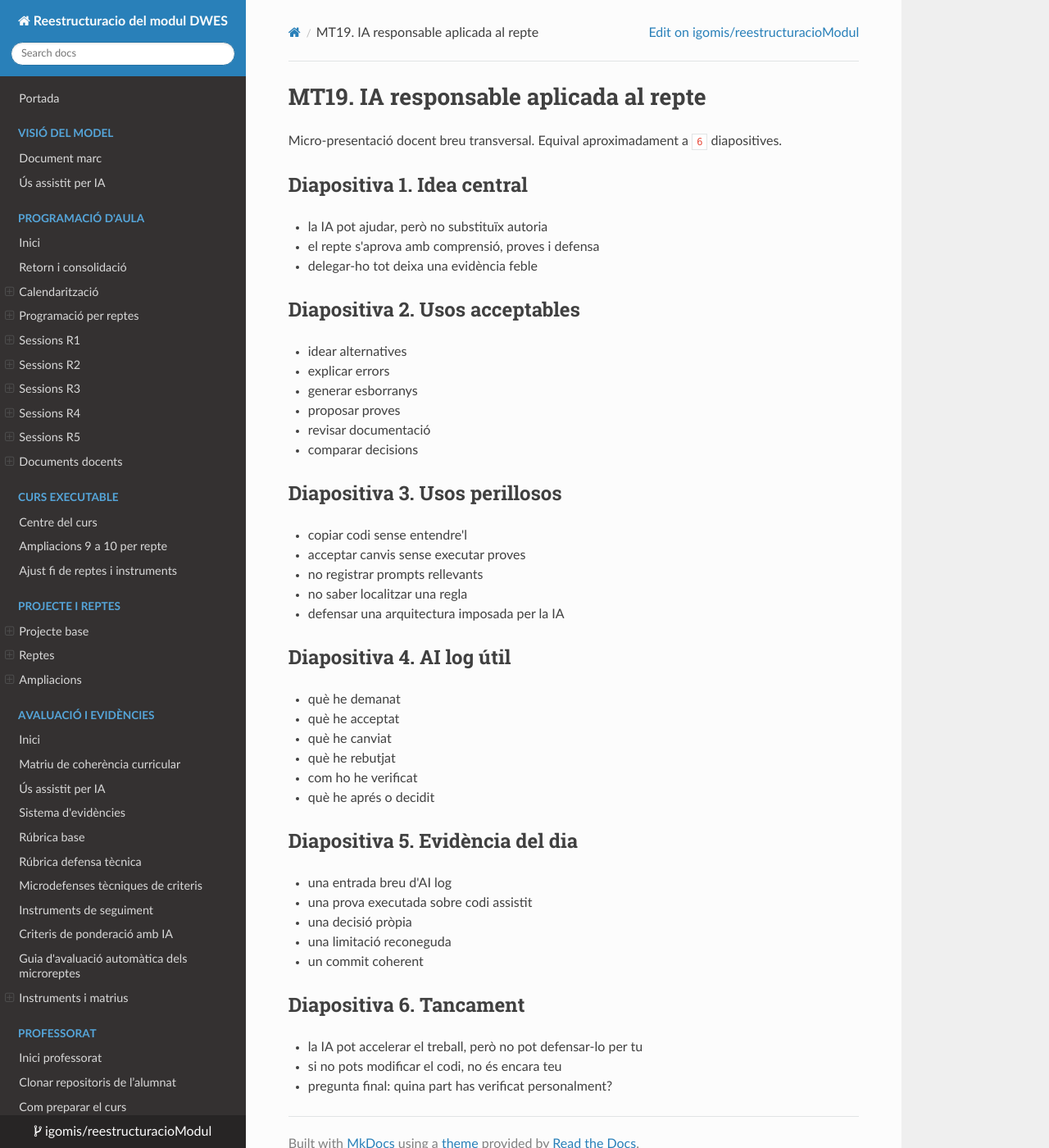
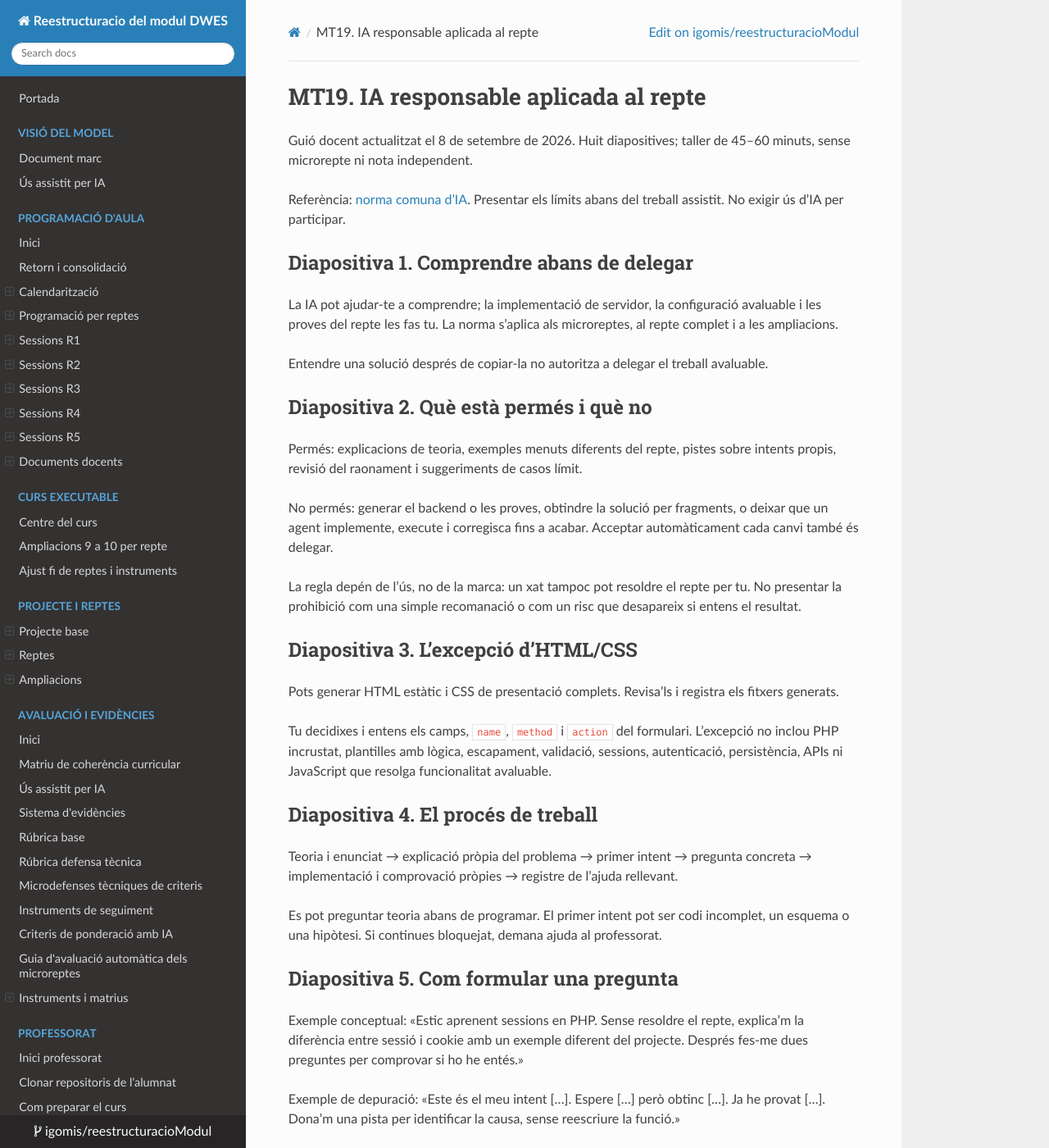
Before and after one commit to igomis/reestructuracioModul, an MkDocs documentation site: the page built from docs/07_presentacions/microtallers/mt19_ia_responsable_repte.md, in a window 1280 px wide and 1400 px high. Shown: the whole window at 82% size. Built offline with MkDocs 1.6.1, drawn with Linux system fonts in a browser that asks for light colours; nearby versions of some CDN libraries; some of the changed text lies outside the part shown.

Commit message:
docs: alinea MT19 amb els límits d’ús d’IA

```diff
--- a/docs/07_presentacions/microtallers/mt19_ia_responsable_repte.md
+++ b/docs/07_presentacions/microtallers/mt19_ia_responsable_repte.md
@@ -1,49 +1,68 @@
 # MT19. IA responsable aplicada al repte
 
-Micro-presentació docent breu transversal. Equival aproximadament a `6` diapositives.
+Guió docent actualitzat el 8 de setembre de 2026. Huit diapositives; taller de 45–60 minuts, sense microrepte ni nota independent.
 
-## Diapositiva 1. Idea central
+Referència: [norma comuna d’IA](../../us-ia-professorat-i-alumnat.md). Presentar els límits abans del treball assistit. No exigir ús d’IA per participar.
 
-- la IA pot ajudar, però no substituïx autoria
-- el repte s'aprova amb comprensió, proves i defensa
-- delegar-ho tot deixa una evidència feble
+## Diapositiva 1. Comprendre abans de delegar
 
-## Diapositiva 2. Usos acceptables
+La IA pot ajudar-te a comprendre; la implementació de servidor, la configuració avaluable i les proves del repte les fas tu. La norma s’aplica als microreptes, al repte complet i a les ampliacions.
 
-- idear alternatives
-- explicar errors
-- generar esborranys
-- proposar proves
-- revisar documentació
-- comparar decisions
+Entendre una solució després de copiar-la no autoritza a delegar el treball avaluable.
 
-## Diapositiva 3. Usos perillosos
+## Diapositiva 2. Què està permés i què no
 
-- copiar codi sense entendre'l
-- acceptar canvis sense executar proves
-- no registrar prompts rellevants
-- no saber localitzar una regla
-- defensar una arquitectura imposada per la IA
+Permés: explicacions de teoria, exemples menuts diferents del repte, pistes sobre intents propis, revisió del raonament i suggeriments de casos límit.
 
-## Diapositiva 4. AI log útil
+No permés: generar el backend o les proves, obtindre la solució per fragments, o deixar que un agent implemente, execute i corregisca fins a acabar. Acceptar automàticament cada canvi també és delegar.
 
-- què he demanat
-- què he acceptat
-- què he canviat
-- què he rebutjat
-- com ho he verificat
-- què he aprés o decidit
+La regla depén de l’ús, no de la marca: un xat tampoc pot resoldre el repte per tu. No presentar la prohibició com una simple recomanació o com un risc que desapareix si entens el resultat.
 
-## Diapositiva 5. Evidència del dia
+## Diapositiva 3. L’excepció d’HTML/CSS
 
-- una entrada breu d'AI log
-- una prova executada sobre codi assistit
-- una decisió pròpia
-- una limitació reconeguda
-- un commit coherent
+Pots generar HTML estàtic i CSS de presentació complets. Revisa’ls i registra els fitxers generats.
 
-## Diapositiva 6. Tancament
+Tu decidixes i entens els camps, `name`, `method` i `action` del formulari. L’excepció no inclou PHP incrustat, plantilles amb lògica, escapament, validació, sessions, autenticació, persistència, APIs ni JavaScript que resolga funcionalitat avaluable.
 
-- la IA pot accelerar el treball, però no pot defensar-lo per tu
-- si no pots modificar el codi, no és encara teu
-- pregunta final: quina part has verificat personalment?
+## Diapositiva 4. El procés de treball
+
+Teoria i enunciat → explicació pròpia del problema → primer intent → pregunta concreta → implementació i comprovació pròpies → registre de l’ajuda rellevant.
+
+Es pot preguntar teoria abans de programar. El primer intent pot ser codi incomplet, un esquema o una hipòtesi. Si continues bloquejat, demana ajuda al professorat.
+
+## Diapositiva 5. Com formular una pregunta
+
+Exemple conceptual: «Estic aprenent sessions en PHP. Sense resoldre el repte, explica’m la diferència entre sessió i cookie amb un exemple diferent del projecte. Després fes-me dues preguntes per comprovar si ho he entés.»
+
+Exemple de depuració: «Este és el meu intent […]. Espere […] però obtinc […]. Ja he provat […]. Dona’m una pista per identificar la causa, sense reescriure la funció.»
+
+Petició no permesa: «Ací tens l’enunciat: implementa tots els fitxers i corregix-los fins que passen les proves.»
+
+Si la IA et dona la solució malgrat haver demanat pistes, descarta-la i demana ajuda conceptual més limitada. La frase «sense donar-me la solució» no autoritza a incorporar-la.
+
+## Diapositiva 6. Un únic fitxer: docs/ai-log.md
+
+En el repositori de l’alumne, este fitxer reunix la guia i el report breu. Obri la guia per consultar i ompli només «El meu registre», conservant les entrades anteriors.
+
+Registra data i ferramenta, dubte, teoria i intent previs, pregunta literal, ajuda rebuda, decisió pròpia, evidència o fitxer, comprovació real i dubtes pendents. Inclou l’HTML/CSS generat. No copies tota la conversa ni inventes resultats. Els exemples de la plantilla no són consultes teues.
+
+## Diapositiva 7. Exemple de registre i alternativa sense IA
+
+Exemple il·lustratiu, no evidència real:
+
+- R2M1: he llegit els apunts i el meu intent accepta un nom format només per espais.
+- Pregunta: «Quina diferència hi ha entre que un camp existisca i que tinga contingut útil? Dona’m una pista sense escriure la validació.»
+- Ajuda: distingir presència, normalització i contingut.
+- Decisió pròpia: he revisat la condició del validador.
+- Comprovació: camp absent, buit, espais i nom vàlid; els tres primers mostren error.
+- Dubte pendent: límit de longitud.
+
+No és obligatori usar IA i no usar-la no penalitza. Si el registre es demana i no l’has usada: «No he utilitzat IA en R?M?», amb les fonts consultades si n’hi ha. No obligar a fer una consulta per completar el taller.
+
+## Diapositiva 8. Tancament i contrast docent
+
+L’AI log no prova autoria per si sol. El professorat pot contrastar-lo amb el treball real i demanar una explicació, una prova o una modificació menuda sense IA.
+
+Activitat: revisa una part pròpia del projecte i explica una decisió. Si has usat IA, relaciona-la amb una entrada real; si no, indica-ho. Una consulta només conceptual no necessita una prova sobre codi assistit ni un commit fictici.
+
+Checklist: he respectat els límits, puc explicar i modificar el meu codi, les comprovacions declarades són reals, l’ajuda rebuda està identificada i els dubtes pendents són honestos.
```
